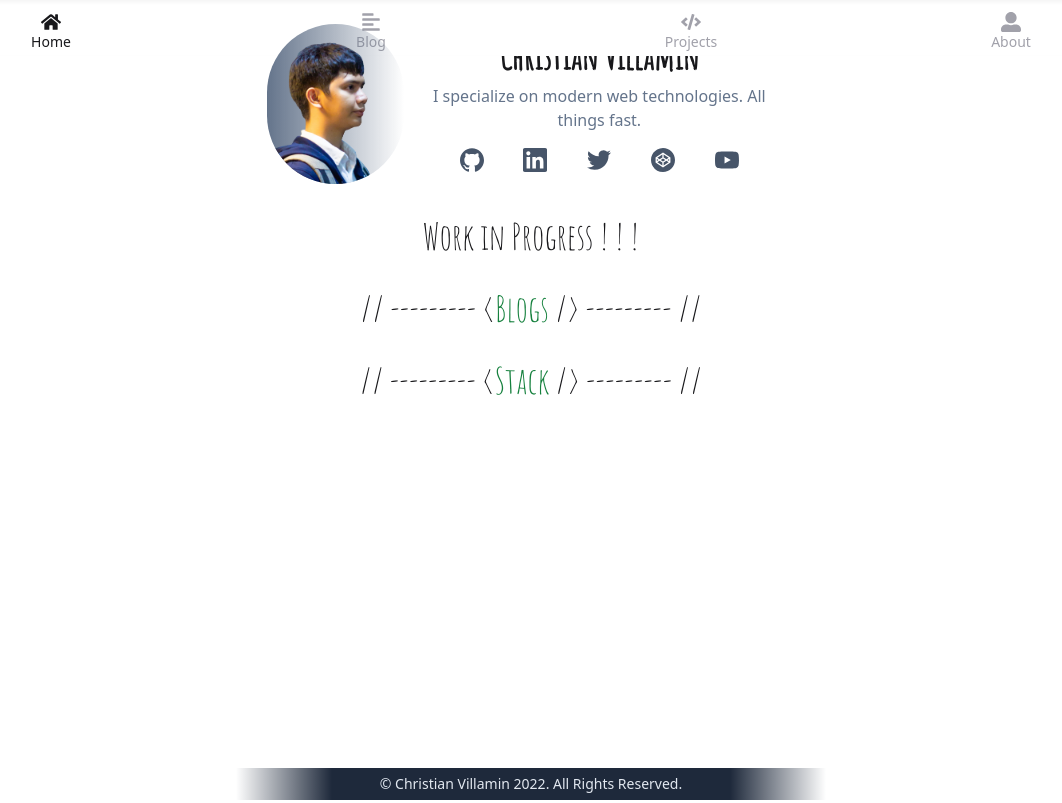
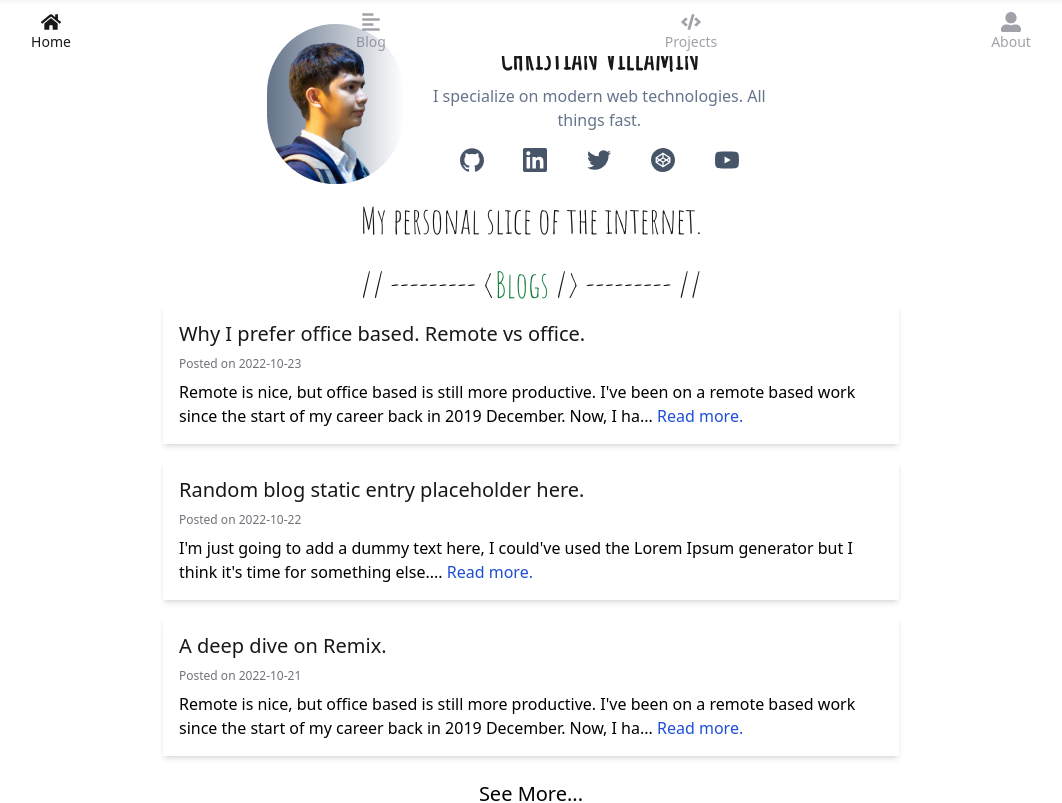
Before and after one commit to codekcv/personal-website, a Next.js app: page / in a window 1280 px wide. Shown: the top 803 px of the page, without its empty margins (109-1171 px from the left). Built offline with nearby package versions, Linux system fonts and the light colour scheme.

Commit message:
feat: blog prev comp. placeholders

```diff
--- /dev/null
+++ b/src/components/BlogPreview.tsx
@@ -0,0 +1,26 @@
+import Link from "next/link";
+import { FC } from "react";
+
+type Props = {
+  title: string;
+  description: string;
+  date: string;
+};
+
+const BlogPreview: FC<Props> = ({ title, description, date }) => {
+  return (
+    <div className="shadow-md p-4 text-left">
+      <h2 className="text-xl font-medium">{title}</h2>
+      <p className="text-xs text-zinc-500 my-2">Posted on {date}</p>
+
+      <p className="mt-1">
+        {description}...{" "}
+        <Link href="/">
+          <span className="cursor-pointer text-blue-700">Read more.</span>
+        </Link>
+      </p>
+    </div>
+  );
+};
+
+export default BlogPreview;
--- a/src/pages-main/Home/Blogs.tsx
+++ b/src/pages-main/Home/Blogs.tsx
@@ -1,9 +1,36 @@
+import BlogPreview from "@/components/BlogPreview";
 import SectionTitle from "@/components/SectionTitle";
 
 export const Blogs = () => {
   return (
-    <section className="mt-8">
+    <section className="mt-6">
       <SectionTitle>Blogs</SectionTitle>
+
+      <div className="flex flex-col gap-4">
+        <BlogPreview
+          title="Why I prefer office based. Remote vs office."
+          description="Remote is nice, but office based is still more productive. I've
+        been on a remote based work since the start of my career back in 2019
+        December. Now, I ha"
+          date="2022-10-23"
+        />
+
+        <BlogPreview
+          title="Random blog static entry placeholder here."
+          description="I'm just going to add a dummy text here, I could've used the Lorem Ipsum generator but I think it's time for something else."
+          date="2022-10-22"
+        />
+
+        <BlogPreview
+          title="A deep dive on Remix."
+          description="Remote is nice, but office based is still more productive. I've
+        been on a remote based work since the start of my career back in 2019
+        December. Now, I ha"
+          date="2022-10-21"
+        />
+
+        <h4 className="text-center text-xl mt-2">See More...</h4>
+      </div>
     </section>
   );
 };
--- /dev/null
+++ b/src/pages-main/Home/Project.tsx
@@ -0,0 +1,11 @@
+import SectionTitle from "@/components/SectionTitle";
+
+export const Projects = () => {
+  return (
+    <section className="mt-8">
+      <SectionTitle>Projects</SectionTitle>
+    </section>
+  );
+};
+
+export default Projects;
--- a/src/pages-main/Home/index.tsx
+++ b/src/pages-main/Home/index.tsx
@@ -3,6 +3,7 @@ import Head from "next/head";
 import Hero from "./Hero";
 import Blogs from "./Blogs";
 import Stack from "./Stack";
+// import Projects from "./Project";
 
 const Home: NextPage = () => {
   return (
@@ -15,11 +16,17 @@ const Home: NextPage = () => {
 
       <section className="max-w-3xl mx-auto">
         <Hero />
-        <div>
-          <h1 className="text-center mt-8">Work in Progress ! ! !</h1>
+
+        <div className="px-4">
+          <div>
+            <h1 className="text-center mt-4">
+              My personal slice of the internet.
+            </h1>
+          </div>
+          <Blogs />
+          <Stack />
+          {/* <Projects /> */}
         </div>
-        <Blogs />
-        <Stack />
       </section>
 
       <footer />
```
